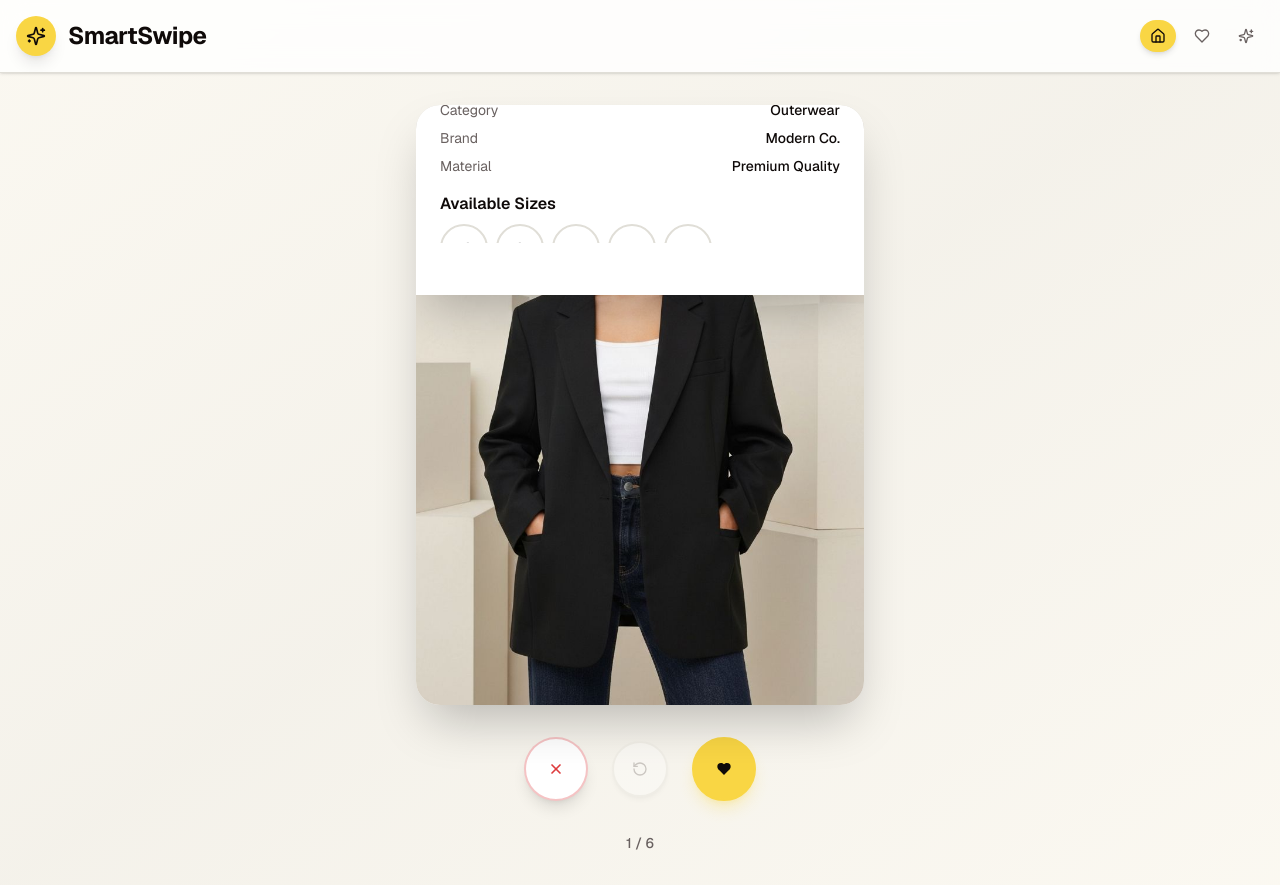
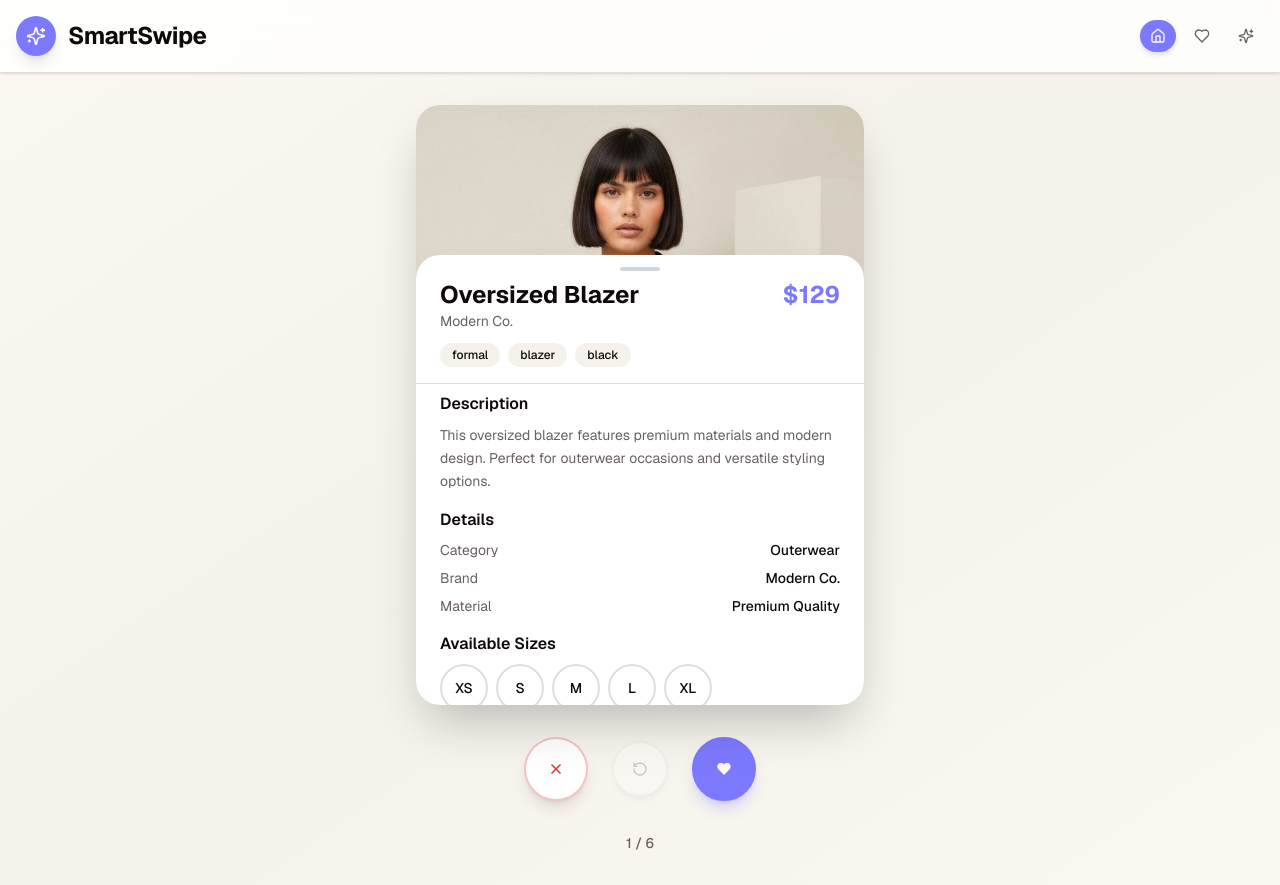
Before and after one commit to uynphm/SmartSwipe, a Next.js app in the folder frontend/: page / in a window 1280 px wide. Both pictures are taken after a click on the element 640 px from the left and 624 px from the top of the page. Built offline with nearby package versions, Linux system fonts and the light colour scheme.

Commit message:
Changing the color and fix for the details window flowing up and down

```diff
--- a/frontend/app/globals.css
+++ b/frontend/app/globals.css
@@ -10,20 +10,20 @@
   --card-foreground: oklch(0.15 0.01 30);
   --popover: oklch(1 0 0);
   --popover-foreground: oklch(0.15 0.01 30);
-  --primary: oklch(0.88 0.16 95);
-  --primary-foreground: oklch(0.15 0.01 30);
+  --primary: oklch(0.65 0.2 280);
+  --primary-foreground: oklch(0.98 0.01 0);
   --secondary: oklch(0.96 0.01 90);
   --secondary-foreground: oklch(0.15 0.01 30);
   --muted: oklch(0.94 0.01 90);
   --muted-foreground: oklch(0.5 0.01 30);
-  --accent: oklch(0.88 0.16 95);
-  --accent-foreground: oklch(0.15 0.01 30);
+  --accent: oklch(0.65 0.2 280);
+  --accent-foreground: oklch(0.98 0.01 0);
   --destructive: oklch(0.6 0.2 25);
   --destructive-foreground: oklch(1 0 0);
   --border: oklch(0.9 0.01 90);
   --input: oklch(0.9 0.01 90);
-  --ring: oklch(0.88 0.16 95);
-  --chart-1: oklch(0.88 0.16 95);
+  --ring: oklch(0.65 0.2 280);
+  --chart-1: oklch(0.65 0.2 280);
   --chart-2: oklch(0.75 0.12 140);
   --chart-3: oklch(0.65 0.24 25);
   --chart-4: oklch(0.55 0.2 280);
@@ -31,12 +31,12 @@
   --radius: 1.5rem;
   --sidebar: oklch(1 0 0);
   --sidebar-foreground: oklch(0.15 0.01 30);
-  --sidebar-primary: oklch(0.88 0.16 95);
-  --sidebar-primary-foreground: oklch(0.15 0.01 30);
+  --sidebar-primary: oklch(0.65 0.2 280);
+  --sidebar-primary-foreground: oklch(0.98 0.01 0);
   --sidebar-accent: oklch(0.96 0.01 90);
   --sidebar-accent-foreground: oklch(0.15 0.01 30);
   --sidebar-border: oklch(0.9 0.01 90);
-  --sidebar-ring: oklch(0.88 0.16 95);
+  --sidebar-ring: oklch(0.65 0.2 280);
 }
 
 @theme inline {
--- a/frontend/app/page.tsx
+++ b/frontend/app/page.tsx
@@ -15,11 +15,31 @@ export default function Page() {
     // Load liked items from localStorage on mount
     const saved = localStorage.getItem('smartswipe_liked')
     if (saved) {
-      setLikedItems(JSON.parse(saved))
+      try {
+        const parsed = JSON.parse(saved)
+        // Remove duplicates by using a Map with id as key
+        const uniqueItems = Array.from(
+          new Map(parsed.map((item: any) => [item.id, item])).values()
+        )
+        setLikedItems(uniqueItems)
+        // Update localStorage with deduplicated items
+        if (uniqueItems.length !== parsed.length) {
+          localStorage.setItem('smartswipe_liked', JSON.stringify(uniqueItems))
+        }
+      } catch (error) {
+        console.error('Error loading liked items:', error)
+        setLikedItems([])
+      }
     }
   }, [])
 
   const handleLike = (item: any) => {
+    // Check if item already exists in likedItems to prevent duplicates
+    const alreadyLiked = likedItems.some(likedItem => likedItem.id === item.id)
+    if (alreadyLiked) {
+      return // Item already in wishlist, don't add again
+    }
+
     const updated = [...likedItems, item]
     setLikedItems(updated)
     localStorage.setItem('smartswipe_liked', JSON.stringify(updated))
--- a/frontend/components/swipe-interface.tsx
+++ b/frontend/components/swipe-interface.tsx
@@ -1,9 +1,9 @@
 'use client'
 
-import { useState } from 'react'
+import { useState, useEffect } from 'react'
 import { motion, useMotionValue, useTransform, PanInfo } from 'framer-motion'
 import { Button } from '@/components/ui/button'
-import { X, Heart, RotateCcw, ChevronUp } from 'lucide-react'
+import { X, Heart, RotateCcw } from 'lucide-react'
 import { cn } from '@/lib/utils'
 
 // Sample fashion items data
@@ -69,34 +69,63 @@ interface SwipeInterfaceProps {
 }
 
 export function SwipeInterface({ onLike }: SwipeInterfaceProps) {
+  const [swipedItemIds, setSwipedItemIds] = useState<Set<string>>(new Set())
   const [currentIndex, setCurrentIndex] = useState(0)
   const [direction, setDirection] = useState<'left' | 'right' | null>(null)
   const [isDetailsExpanded, setIsDetailsExpanded] = useState(false)
   const [isDraggingDetails, setIsDraggingDetails] = useState(false)
 
-  const currentItem = fashionItems[currentIndex]
+  // Filter out swiped items
+  const availableItems = fashionItems.filter(item => !swipedItemIds.has(item.id))
+  // Reset index if current index is out of bounds
+  const safeIndex = currentIndex >= availableItems.length ? 0 : currentIndex
+  const currentItem = availableItems[safeIndex]
+
+  // Reset index when available items change
+  useEffect(() => {
+    if (currentIndex >= availableItems.length && availableItems.length > 0) {
+      setCurrentIndex(0)
+    }
+  }, [availableItems.length, currentIndex])
   const x = useMotionValue(0)
-  const rotate = useTransform(x, [-200, 0, 200], [-25, 0, 25])
-  const opacity = useTransform(x, [-200, -100, 0, 100, 200], [0, 1, 1, 1, 0])
+  const rotate = useTransform(x, [-300, 0, 300], [-30, 0, 30])
+  const opacity = useTransform(x, [-300, -150, 0, 150, 300], [0, 0.5, 1, 0.5, 0])
 
   const handleDragEnd = (_: any, info: PanInfo) => {
     if (isDraggingDetails) return
 
-    if (Math.abs(info.offset.x) > 100) {
-      const dir = info.offset.x > 0 ? 'right' : 'left'
+    const swipeThreshold = 100
+    const velocityThreshold = 500
+
+    // Check if swipe was significant enough (either by distance or velocity)
+    const isSwipe = Math.abs(info.offset.x) > swipeThreshold || Math.abs(info.velocity.x) > velocityThreshold
+
+    if (isSwipe && currentItem) {
+      const dir = info.offset.x > 0 || info.velocity.x > 0 ? 'right' : 'left'
       setDirection(dir)
 
+      // Mark item as swiped
+      setSwipedItemIds(prev => new Set([...prev, currentItem.id]))
+
+      // Right swipe = Like, Left swipe = Reject
       if (dir === 'right') {
         onLike(currentItem)
       }
+      // Left swipe doesn't call onLike, so it's rejected
 
+      // Animate card off screen, then move to next card
       setTimeout(() => {
-        setCurrentIndex((prev) => (prev + 1) % fashionItems.length)
+        // Move to next available item (or reset to 0 if no more items)
+        setCurrentIndex((prev) => {
+          const nextIndex = prev + 1
+          return nextIndex < availableItems.length ? nextIndex : 0
+        })
         setDirection(null)
         x.set(0)
         setIsDetailsExpanded(false)
-      }, 300)
+      }, 400) // Wait for animation to complete
     } else {
+      // Snap back if swipe wasn't strong enough
       x.set(0)
     }
   }
@@ -120,25 +149,47 @@ export function SwipeInterface({ onLike }: SwipeInterfaceProps) {
   }
 
   const handleAction = (action: 'like' | 'dislike') => {
-    setDirection(action === 'like' ? 'right' : 'left')
+    if (!currentItem) return
 
+    const dir = action === 'like' ? 'right' : 'left'
+    setDirection(dir)
+
+    // Mark item as swiped
+    setSwipedItemIds(prev => new Set([...prev, currentItem.id]))
+
+    // Right swipe = Like, Left swipe = Reject
     if (action === 'like') {
       onLike(currentItem)
     }
+    // Dislike doesn't call onLike, so it's rejected
 
+    // Animate card off screen, then move to next card
     setTimeout(() => {
-      setCurrentIndex((prev) => (prev + 1) % fashionItems.length)
+      // Move to next available item (or reset to 0 if no more items)
+      setCurrentIndex((prev) => {
+        const nextIndex = prev + 1
+        return nextIndex < availableItems.length ? nextIndex : 0
+      })
       setDirection(null)
       x.set(0)
       setIsDetailsExpanded(false)
-    }, 300)
+    }, 400) // Wait for animation to complete
   }
 
   const handleUndo = () => {
-    if (currentIndex > 0) {
+    if (safeIndex > 0) {
       setCurrentIndex((prev) => prev - 1)
       x.set(0)
       setIsDetailsExpanded(false)
+      // Remove the last swiped item from the set
+      const lastSwipedItem = availableItems[safeIndex - 1]
+      if (lastSwipedItem) {
+        setSwipedItemIds(prev => {
+          const newSet = new Set(prev)
+          newSet.delete(lastSwipedItem.id)
+          return newSet
+        })
+      }
     }
   }
 
@@ -171,9 +222,14 @@ export function SwipeInterface({ onLike }: SwipeInterfaceProps) {
             opacity,
           }}
           drag="x"
-          dragConstraints={{ left: 0, right: 0 }}
+          dragConstraints={{ left: -500, right: 500 }}
+          dragElastic={0.1}
           onDragEnd={handleDragEnd}
-          animate={direction ? { x: direction === 'left' ? -300 : 300 } : {}}
+          animate={direction ? {
+            x: direction === 'left' ? -600 : 600,
+            opacity: 0
+          } : {}}
+          transition={direction ? { type: 'spring', stiffness: 300, damping: 30 } : {}}
         >
           <div className="relative h-full bg-card rounded-3xl overflow-hidden shadow-2xl">
             {/* Image */}
@@ -198,19 +254,26 @@ export function SwipeInterface({ onLike }: SwipeInterfaceProps) {
               </motion.div>
 
               <motion.div
-                className="absolute bottom-0 left-0 right-0 bg-white rounded-t-3xl shadow-2xl cursor-pointer"
+                className={cn(
+                  "absolute bottom-0 left-0 right-0 bg-white rounded-t-3xl shadow-2xl cursor-pointer",
+                  isDetailsExpanded && "overflow-hidden"
+                )}
                 drag="y"
-                dragConstraints={{ top: 0, bottom: 0 }}
+                dragConstraints={{ top: -400, bottom: 0 }}
                 dragElastic={0.2}
+                dragMomentum={false}
                 onDragStart={() => setIsDraggingDetails(true)}
                 onDragEnd={handleDetailsDragEnd}
                 onClick={handleDetailsClick}
                 animate={{
-                  y: isDetailsExpanded ? -410 : 0,
-                  height: isDetailsExpanded ? 480 : 'auto'
+                  y: 0
                 }}
+                whileDrag={{ y: 0 }}
                 transition={{ type: 'spring', stiffness: 300, damping: 30 }}
-                style={{ touchAction: 'none' }}
+                style={{
+                  touchAction: 'none',
+                  maxHeight: isDetailsExpanded ? '450px' : undefined
+                }}
               >
                 {/* Pull indicator */}
                 <div className="flex justify-center pt-3 pb-2">
@@ -242,18 +305,14 @@ export function SwipeInterface({ onLike }: SwipeInterfaceProps) {
                 </div>
 
                 <motion.div
-                  initial={{ opacity: 0 }}
-                  animate={{ opacity: isDetailsExpanded ? 1 : 0 }}
+                  initial={{ opacity: 0, height: 0 }}
+                  animate={{
+                    opacity: isDetailsExpanded ? 1 : 0,
+                    height: isDetailsExpanded ? 'auto' : 0
+                  }}
                   className="px-6 pb-6 pt-2 border-t overflow-y-auto"
-                  style={{ maxHeight: isDetailsExpanded ? '300px' : '0px' }}
+                  style={{ maxHeight: isDetailsExpanded ? '350px' : '0px' }}
                 >
-                  {!isDetailsExpanded && (
-                    <div className="flex items-center gap-2 mb-4 text-muted-foreground">
-                      <ChevronUp className="w-5 h-5" />
-                      <span className="text-sm font-medium">Tap or pull up for more details</span>
-                    </div>
-                  )}
-
                   <div className="space-y-4">
                     <div>
                       <h3 className="font-semibold text-foreground mb-2">Description</h3>
@@ -334,7 +393,7 @@ export function SwipeInterface({ onLike }: SwipeInterfaceProps) {
       {/* Progress indicator */}
       <div className="mt-8 text-center">
         <p className="text-muted-foreground text-sm font-medium">
-          {currentIndex + 1} / {fashionItems.length}
+          {availableItems.length > 0 ? `${safeIndex + 1} / ${availableItems.length}` : 'No more items!'}
         </p>
       </div>
     </div>
```
